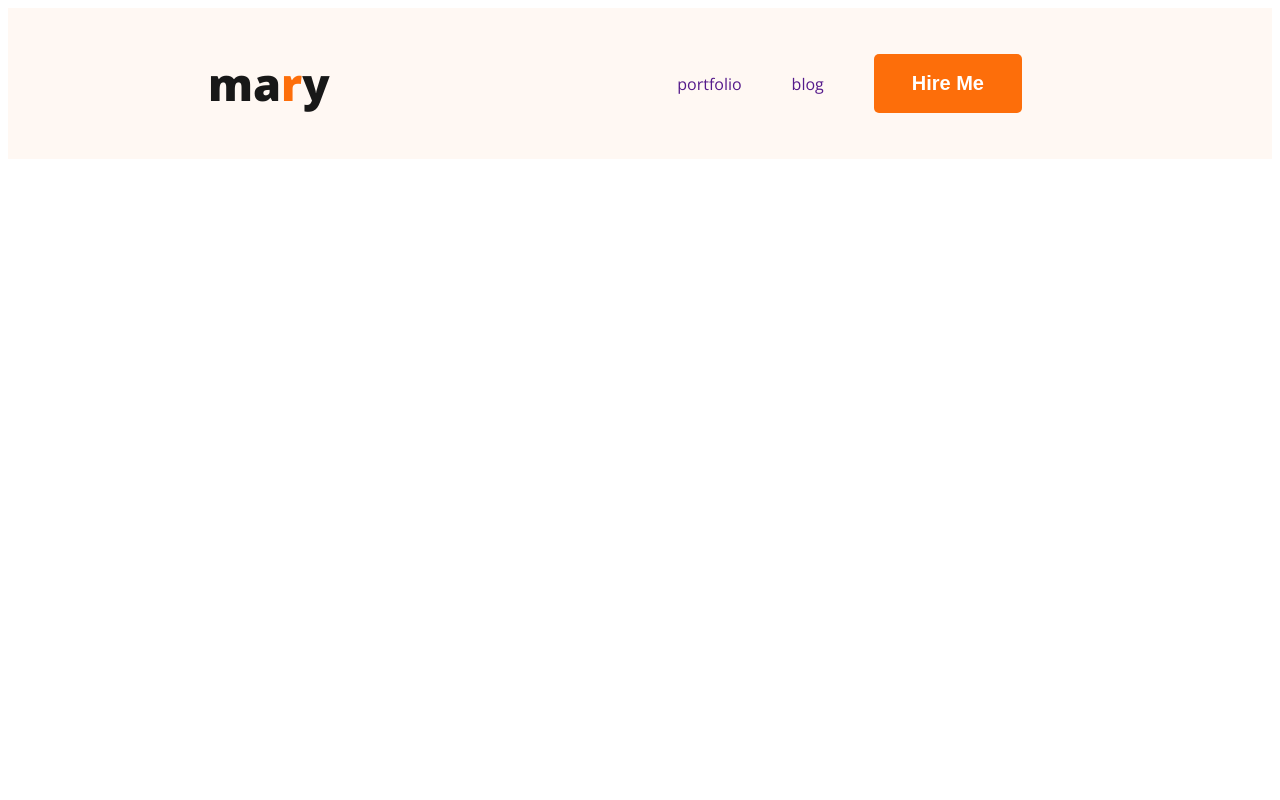
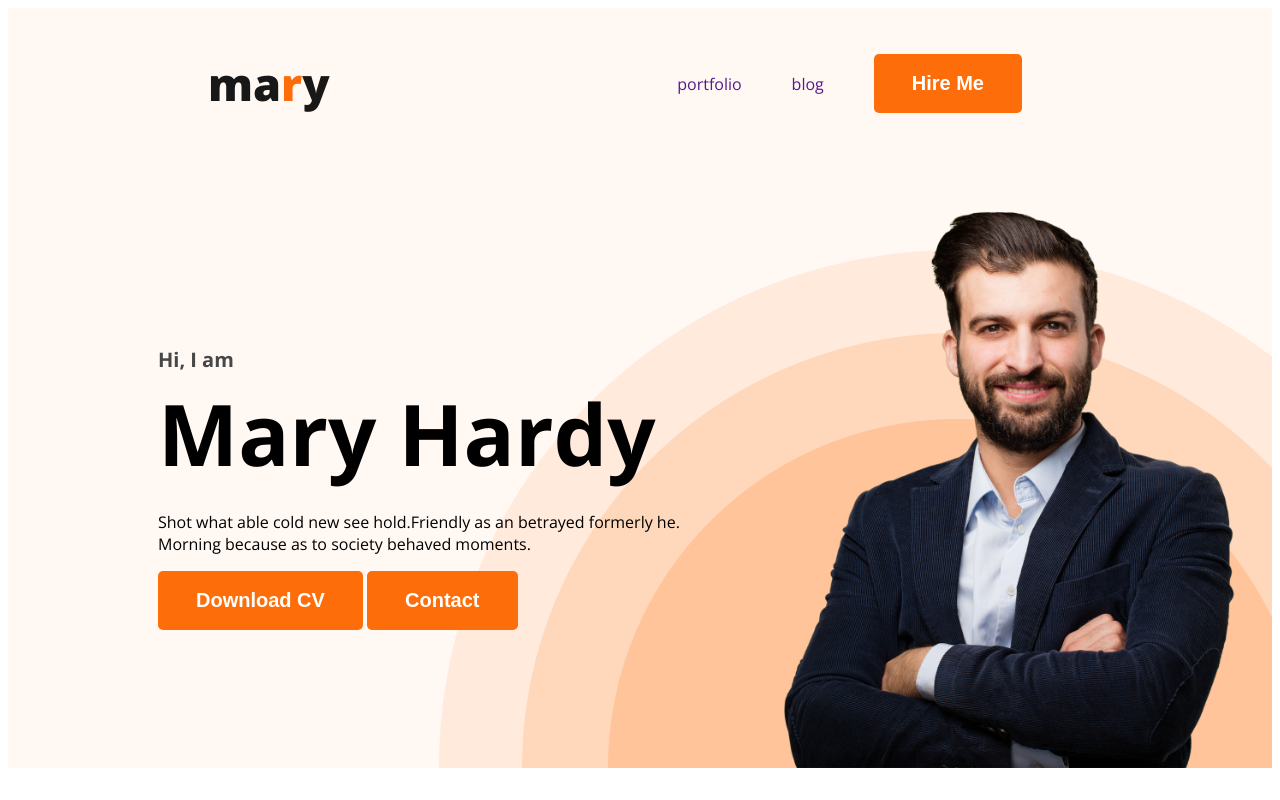
Before and after one commit to hassanMehedi2/webdevloper-portfolio, a plain HTML site: page index.html in a window 1280 px wide. Drawn offline with nearby package versions, Linux system fonts and the light colour scheme.

Commit message:
added banner

```diff
--- a/index.html
+++ b/index.html
@@ -19,6 +19,18 @@
                 <li><button class="primary-button">Hire Me</button></li>
             </ul>
         </nav>
+        <div class="banner">
+           <div class="banner-content">
+            <h3 class="banner-greeting">Hi, I  am</h3>
+            <h1 class="banner-title">Mary Hardy</h1>
+            <p>Shot what able cold new see hold.Friendly as an betrayed formerly he. Morning because as to society behaved moments.</p>
+
+            <button class="primary-button">Download CV</button>
+            <button class="primary-button">Contact</button>
+
+           </div>
+           <img class="profile-img" src="images/hardy.png" alt="profile picture">
+        </div>
     </header>
     <main></main>
     <footer></footer>
--- a/styles/style.css
+++ b/styles/style.css
@@ -50,4 +50,33 @@ nav a{
 /* header releted style */
 .header{
     background: #FFF8F3;
+    background-image: url("../images/header_bg.png");
+    background-repeat: no-repeat;
+    background-position: bottom right;
 }
+.banner{
+    padding: 30px 30px 0px 150px;
+    display: flex;
+    align-items: center;
+    justify-content: space-between;
+}
+.banner-content{s
+    max-width: 500px;
+
+}
+.profile-img{
+    width: 500px;
+}
+.banner-greeting{
+    color: var(--dark-02, #474747);
+
+    font-size: 20px;
+    margin-bottom: 0px;
+
+}
+.banner-title{
+    font-size: 85px;
+    margin-top: 2px;
+    margin-bottom: 20px;
+
+}
```
